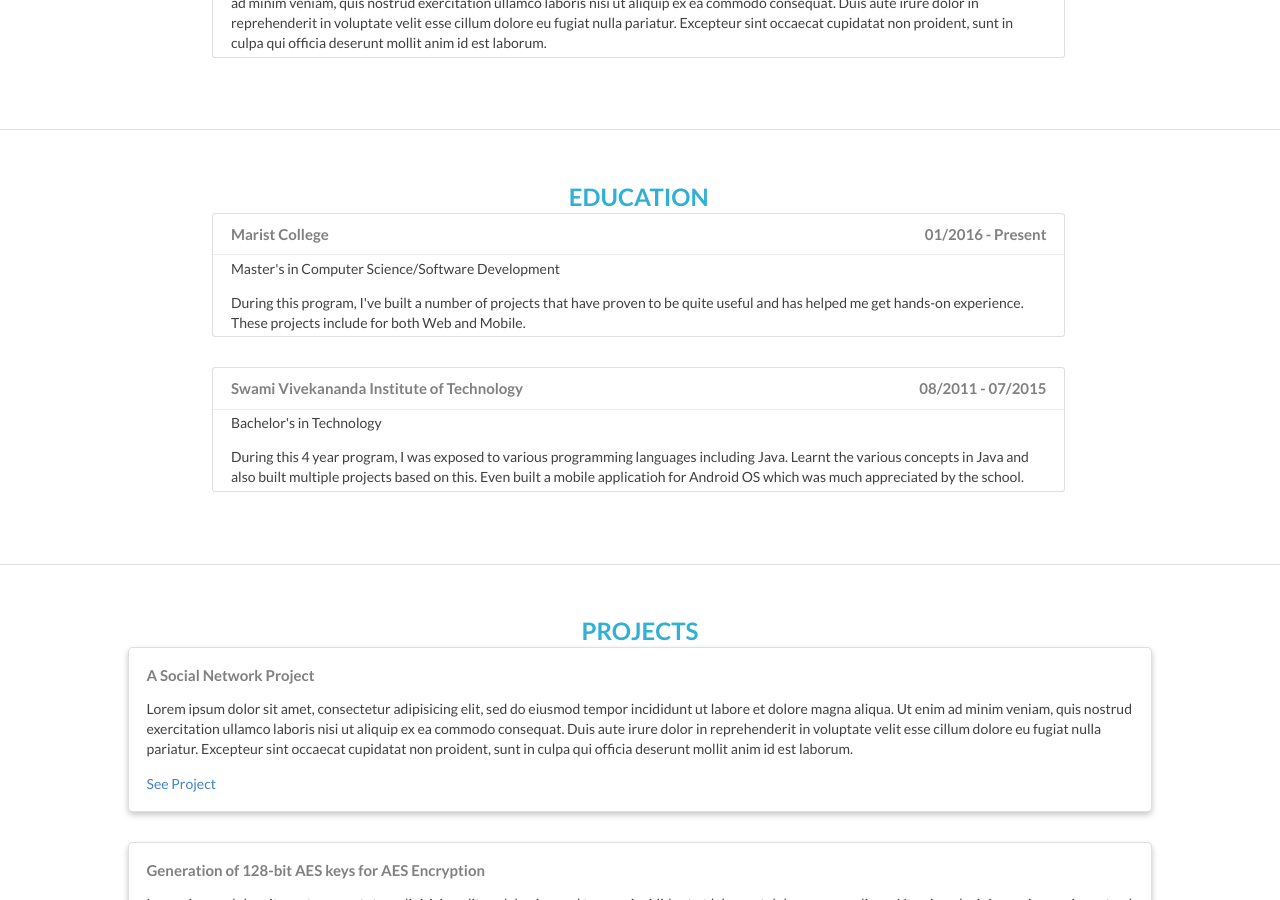
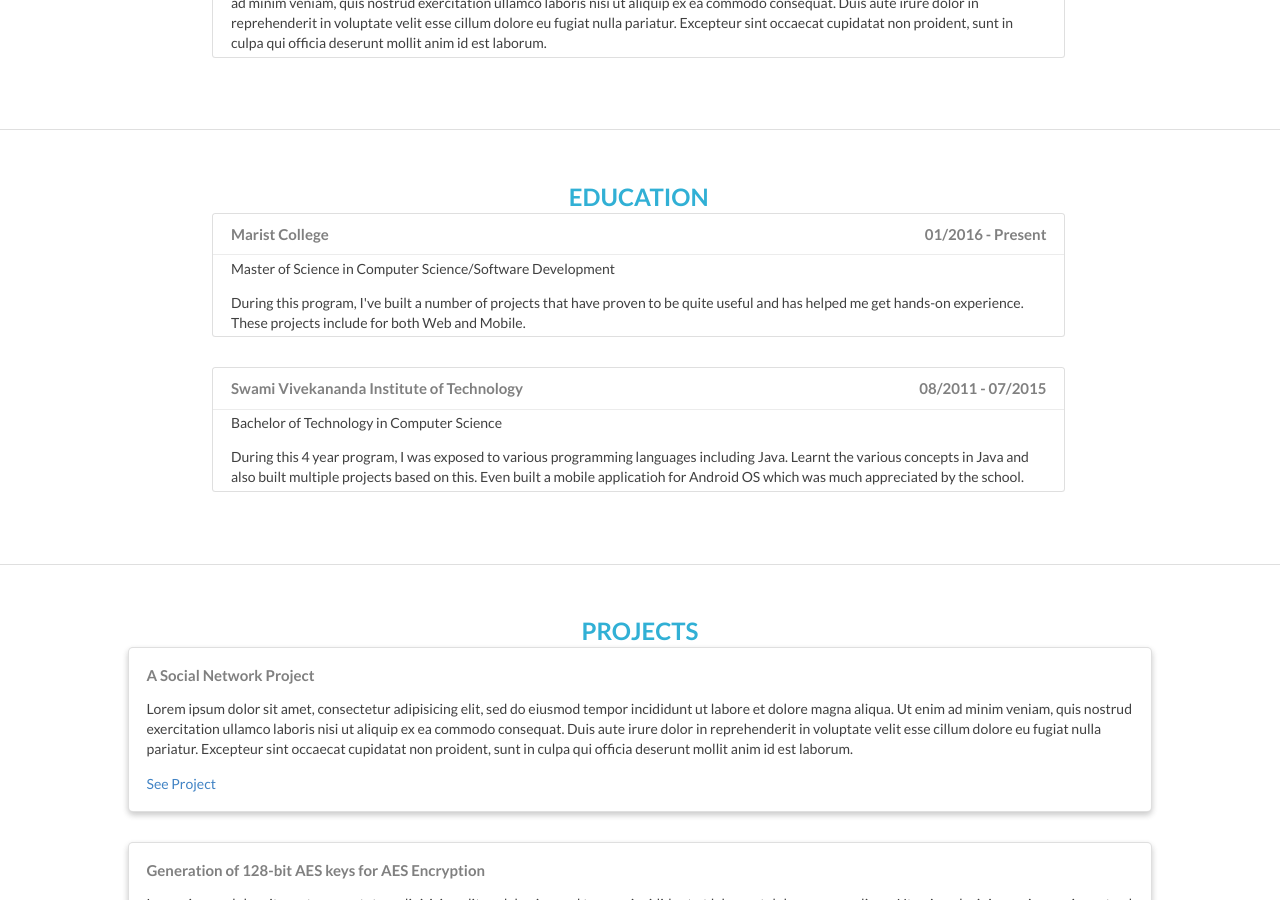
Before and after one commit to dainvinc/dainvinc.github.io, a Jekyll site: the page built from home.html, in a window 1280 px wide and 900 px high, scrolled down 1931 px. Built offline with Jekyll 4.4.1, drawn with Linux system fonts in a browser that asks for light colours; nearby versions of some CDN libraries.

Commit message:
Corrected a few typos

```diff
--- a/home.html
+++ b/home.html
@@ -124,7 +124,7 @@
                 <h4>Marist College <span class="job-title">01/2016 - Present</span></h4>
               </div>
               <div class="card-content">
-                <p>Master's in Computer Science/Software Development</p>
+                <p>Master of Science in Computer Science/Software Development</p>
                 <p>During this program, I've built a number of projects that have proven to be quite useful and has helped me get hands-on experience. These projects include for both Web and Mobile.</p>
               </div>
             </div>
@@ -134,7 +134,7 @@
                 <h4>Swami Vivekananda Institute of Technology <span class="job-title">08/2011 - 07/2015</span></h4>
               </div>
               <div class="card-content">
-                <p>Bachelor's in Technology</p>
+                <p>Bachelor of Technology in Computer Science</p>
                 <p>During this 4 year program, I was exposed to various programming languages including Java. Learnt the various concepts in Java and also built multiple projects based on this. Even built a mobile applicatioh for Android OS which was much appreciated by the school.</p>
               </div>
             </div>
```
